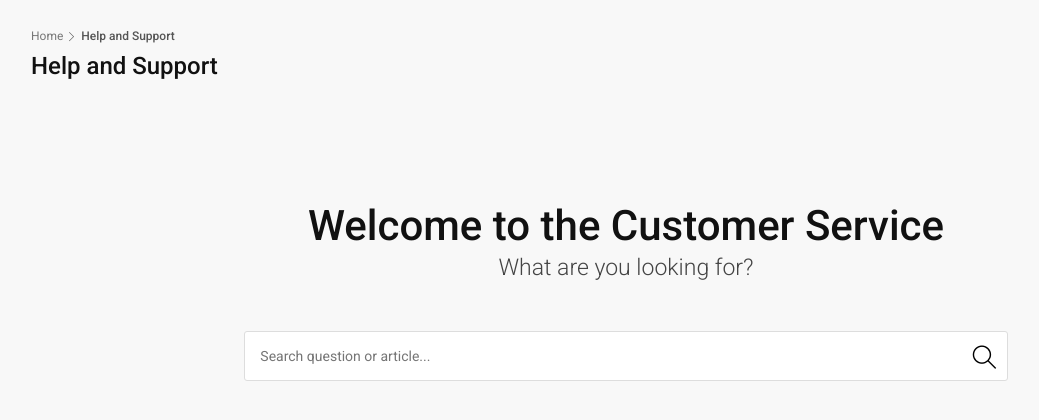
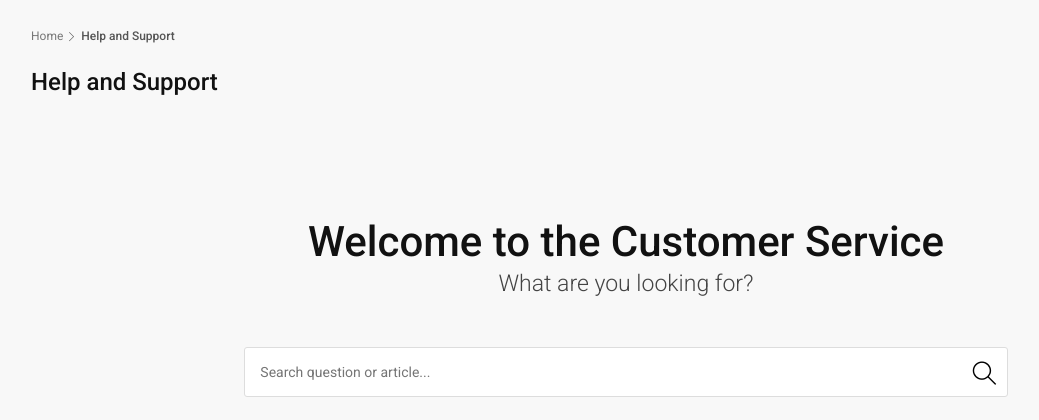
Before and after one commit to ahmd-zdaan/online-shop, a PHP site: page /page/help.php in a window 1280 px wide. Shown: the top 420 px of the page, without its empty margins (14-1053 px from the left). Run offline with PHP 8.4, Linux system fonts and the light colour scheme.

Commit message:
small tweaks

```diff
--- a/page/help.php
+++ b/page/help.php
@@ -41,7 +41,7 @@
                             <li>Help and Support</li>
                         </ul>
                     </div>
-                    <h1>Help and Support</h1>
+                    <h1 class="pt-3">Help and Support</h1>
                 </div>
                 <div class="container margin_90_65">
                     <div class="main_title">
```
